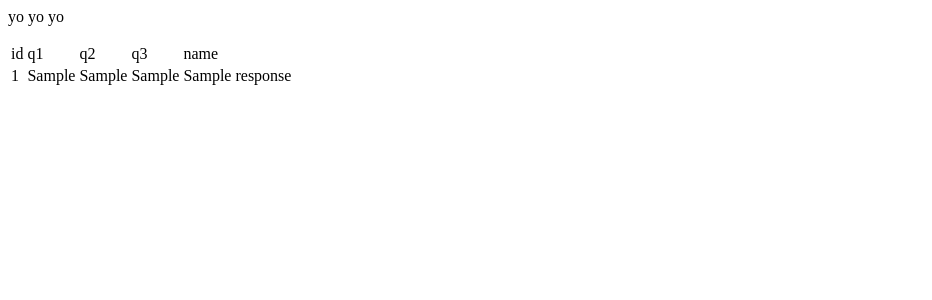
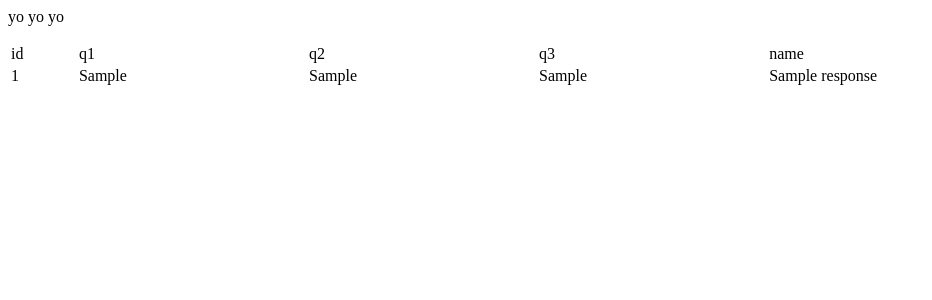
Before and after one commit to rsoric/IOT-Arduino-Poller, a PHP site: page / in a window 1280 px wide. Shown: the top 300 px of the page, without its empty margins (0-932 px from the left). Run offline with PHP 8.4, Linux system fonts and the light colour scheme; tables that the repository leaves empty or names only in its code hold one stand-in row (values such as "Sample post"); data that the repository does not hold is empty.

Commit message:
Update index.php

```diff
--- a/index.php
+++ b/index.php
@@ -1,6 +1,11 @@
 <html>
  <head>
   <title>PHP Test</title>
+  <style>
+      table {
+  width: 100%;
+}
+  </style>
  </head>
  <body>
  <?php echo '<p>yo yo yo</p>';
```
